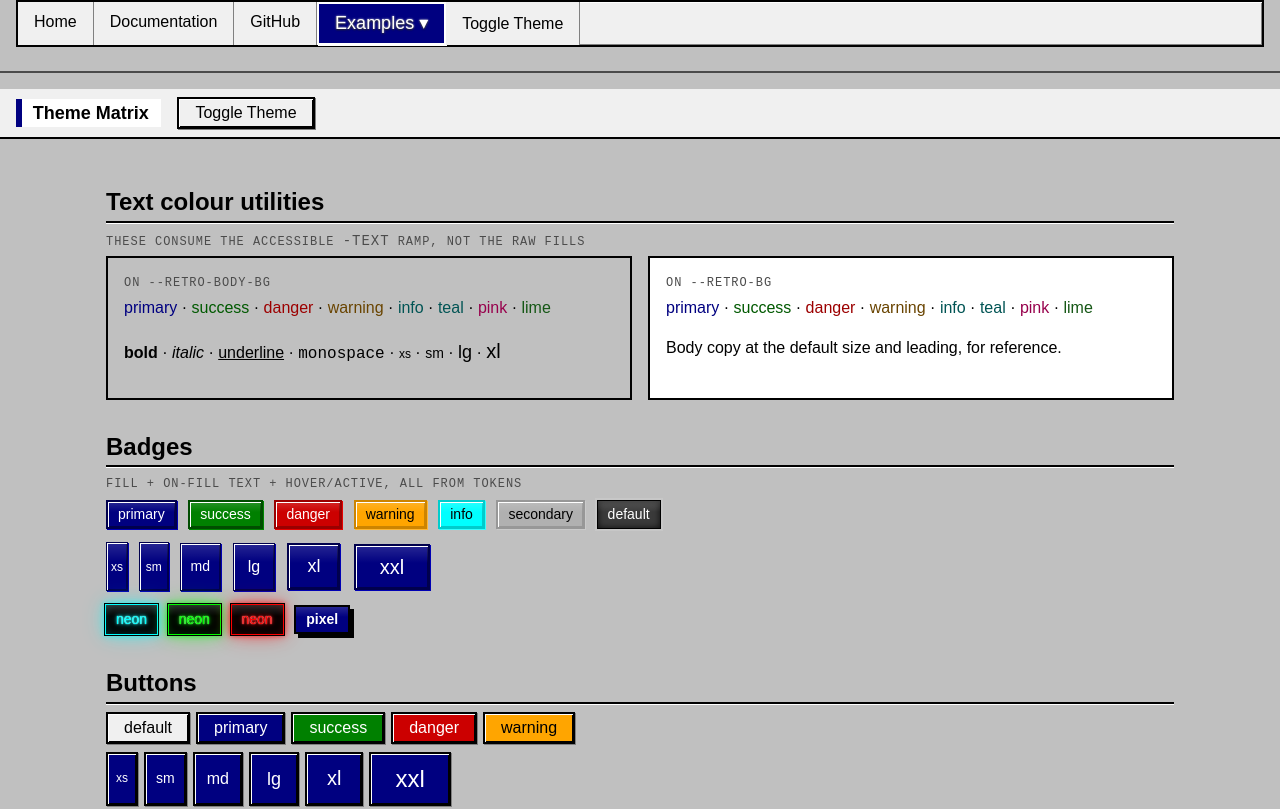
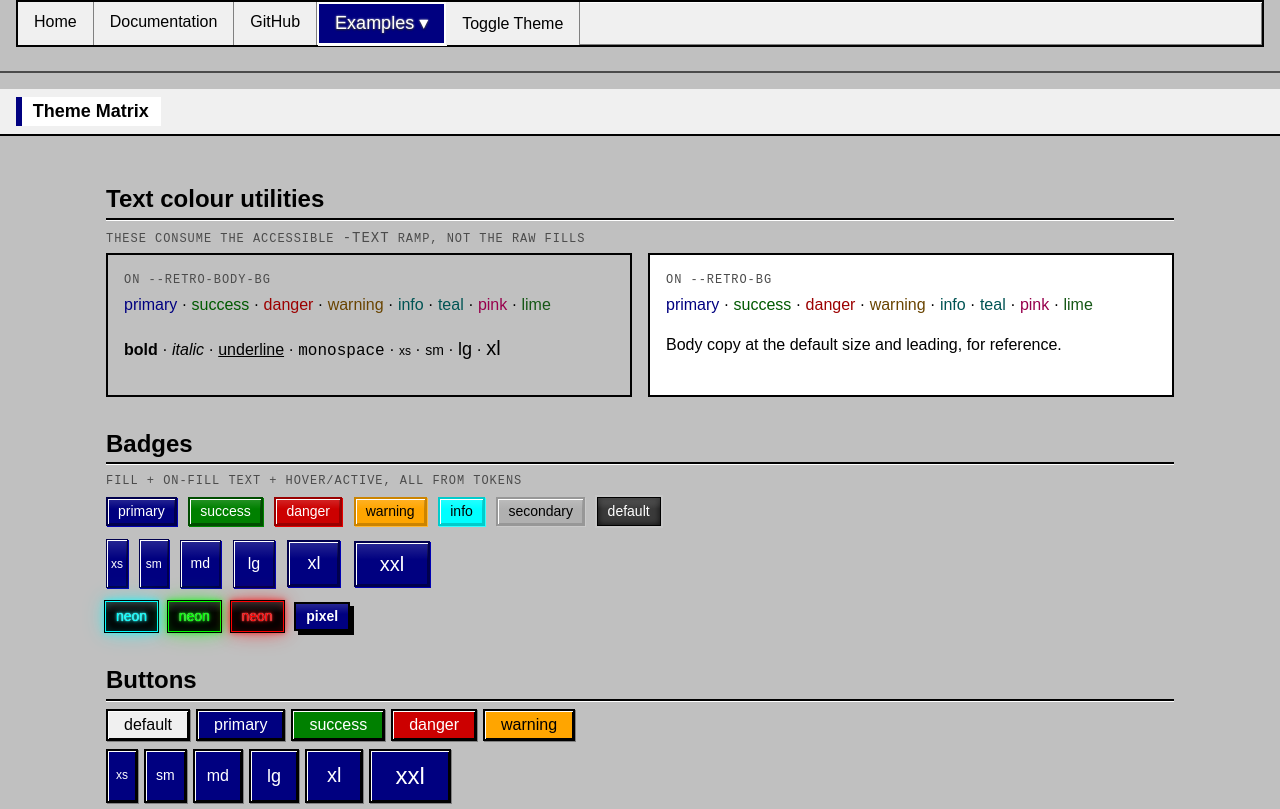
Before and after one commit to PhantomPixelDev/RetroCSS, a website with bundled scripts: page examples/theme-matrix.html in a window 1280 px wide. Shown: the top 809 px of the page. Built offline with nearby package versions, Linux system fonts and the light colour scheme.

Commit message:
fix(site): drop the theme matrix's second theme toggle
Every page's nav carries one now, and the page's own toolbar carried
another two lines below it — two controls for the same state, side by
side.

```diff
--- a/examples/theme-matrix.html
+++ b/examples/theme-matrix.html
@@ -52,9 +52,9 @@
       <button class="retro-nav-item retro-theme-toggle" type="button" data-retro-tooltip="Toggle dark/light mode">Toggle Theme</button>
     </nav>
   </div>
-  <hr class="retro-mt-5 retro-border-muted"><div class="tm-bar">
+  <hr class="retro-mt-5 retro-border-muted">
+  <div class="tm-bar">
     <h1 class="retro-m-0 retro-text-lg">Theme Matrix</h1>
-    <button class="retro-btn retro-theme-toggle">Toggle Theme</button>
   </div>
 
   <div class="tm-wrap">
```
